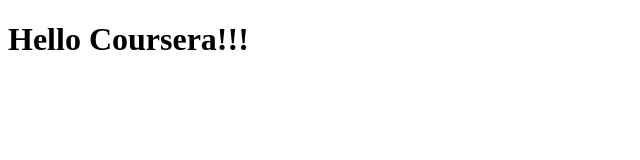
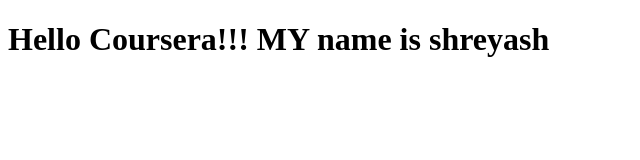
Before and after one commit to shreypande39/coursera-test, a plain HTML site: page site/index.html in a window 1280 px wide. Shown: the whole page, without its empty margins (0-640 px from the left). Drawn offline with Linux system fonts and the light colour scheme.

Commit message:
small addition to our page

```diff
--- a/site/index.html
+++ b/site/index.html
@@ -4,6 +4,6 @@
 	<title>Hello Coursera!</title>
 </head>
 <body>
-<h1>Hello Coursera!!!</h1>
+<h1>Hello Coursera!!! MY name is shreyash</h1>
 </body>
 </html>
```
